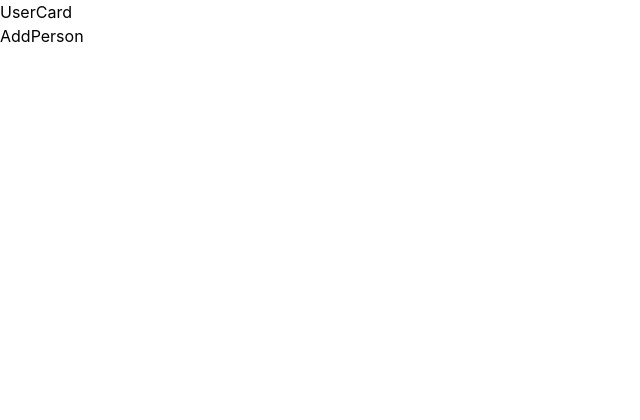
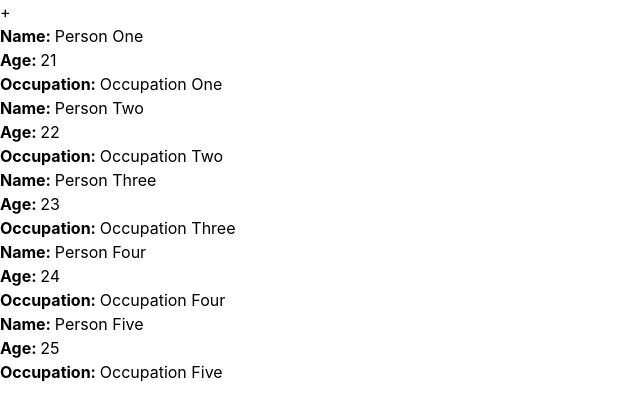
Before and after one commit to Nazaf64/Tasks-tapaScript-React-Playlist, a React (Vite) app in the folder 05 mastering-jsx/user-list/: page / in a window 1280 px wide. Shown: the top 420 px of the page, without its empty margins (0-640 px from the left). Built offline with nearby package versions, Linux system fonts and the light colour scheme.

Commit message:
added new person addition functionality. Count not working

```diff
--- a/05 mastering-jsx/user-list/src/AddPerson.jsx
+++ b/05 mastering-jsx/user-list/src/AddPerson.jsx
@@ -1,6 +1,6 @@
-function AddPerson() {
+function AddPerson({ add }) {
     return(
-        <h2>AddPerson</h2>
+        <button onClick={add}>+</button>
     )
 }
 
--- a/05 mastering-jsx/user-list/src/ListBoard.jsx
+++ b/05 mastering-jsx/user-list/src/ListBoard.jsx
@@ -1,10 +1,13 @@
 import UserCard from './UserCard';
 
 
-function ListBoard () {
-    return (
-        <UserCard />
-    )
+function ListBoard ({ people }) {
+    const peopleList = [];
+    people.forEach((person) => {
+        peopleList.push(<UserCard key={person.id} name={person.name} age={person.age} occupation={person.occupation} />)
+    });
+
+    return peopleList;
 }
 
 export default ListBoard;
--- a/05 mastering-jsx/user-list/src/MainBoard.jsx
+++ b/05 mastering-jsx/user-list/src/MainBoard.jsx
@@ -1,39 +1,79 @@
 import ListBoard from './ListBoard';
 import AddPerson from './AddPerson';
+import { useState } from 'react';
 
 function MainBoard() {
-    const people = [
+    const data = [
         {
+            id: crypto.randomUUID(),
             name: "Person One",
             age: 21,
             occupation: "Occupation One"
         },
         {
+            id: crypto.randomUUID(),
             name: "Person Two",
             age: 22,
             occupation: "Occupation Two"
         },
         {
+            id: crypto.randomUUID(),
             name: "Person Three",
             age: 23,
             occupation: "Occupation Three"
         },
         {
+            id: crypto.randomUUID(),
             name: "Person Four",
             age: 24,
             occupation: "Occupation Four"
         },
         {
+            id: crypto.randomUUID(),
             name: "Person Five",
             age: 25,
             occupation: "Occupation Five"
         },
     ];
 
+    const [people, setPeople] = useState(data);
+
+    // COUNT OF PERSONS
+    let personCount = people.count;
+    const [count, setCount] = useState(personCount);
+
+
+
+    // GENERATE RANDOM WORDS FOR NEW NAMES
+    const wordGenerate = () => {
+        let length = Math.floor(Math.random() * 5) + 3;
+        let result = '';
+            for (let i = 0; i < length; i++) {
+                result += String.fromCharCode(97 + Math.floor(Math.random() * 26));
+            }
+        return result;
+    }
+
+    const add = () => {
+        // CREATE NEW OBJECT FOR A NEW PERSON
+        let newData = new Object;
+
+        // ADD NEW PERSON'S DETAILS IN THE OBJECT
+        newData.id = crypto.randomUUID();
+        newData.name = wordGenerate();
+        newData.age = Math.floor(Math.random() * 85)
+        newData.occupation = wordGenerate();
+
+        // APPEND THE NEW OBJECT TO THE EXISTING ARRAY OF PEOPLE
+        setPeople([...people, newData]);
+        setCount(count++);
+        console.log(count);
+    }
+
     return (
         <>
-            <ListBoard />
-            <AddPerson />
+            <AddPerson add={add} />
+            <ListBoard people={people} />
         </>
     )
 }
--- a/05 mastering-jsx/user-list/src/UserCard.jsx
+++ b/05 mastering-jsx/user-list/src/UserCard.jsx
@@ -1,6 +1,13 @@
-function UserCard() {
+
+
+function UserCard({ name, age, occupation }) {
     return(
-        <h3>UserCard</h3>
+        <>
+            <p><strong>Name: </strong>{name}</p>
+            <p><strong>Age: </strong>{age}</p>
+            <p><strong>Occupation: </strong>{occupation}</p>
+        </>
+
     )
 }
 
```
